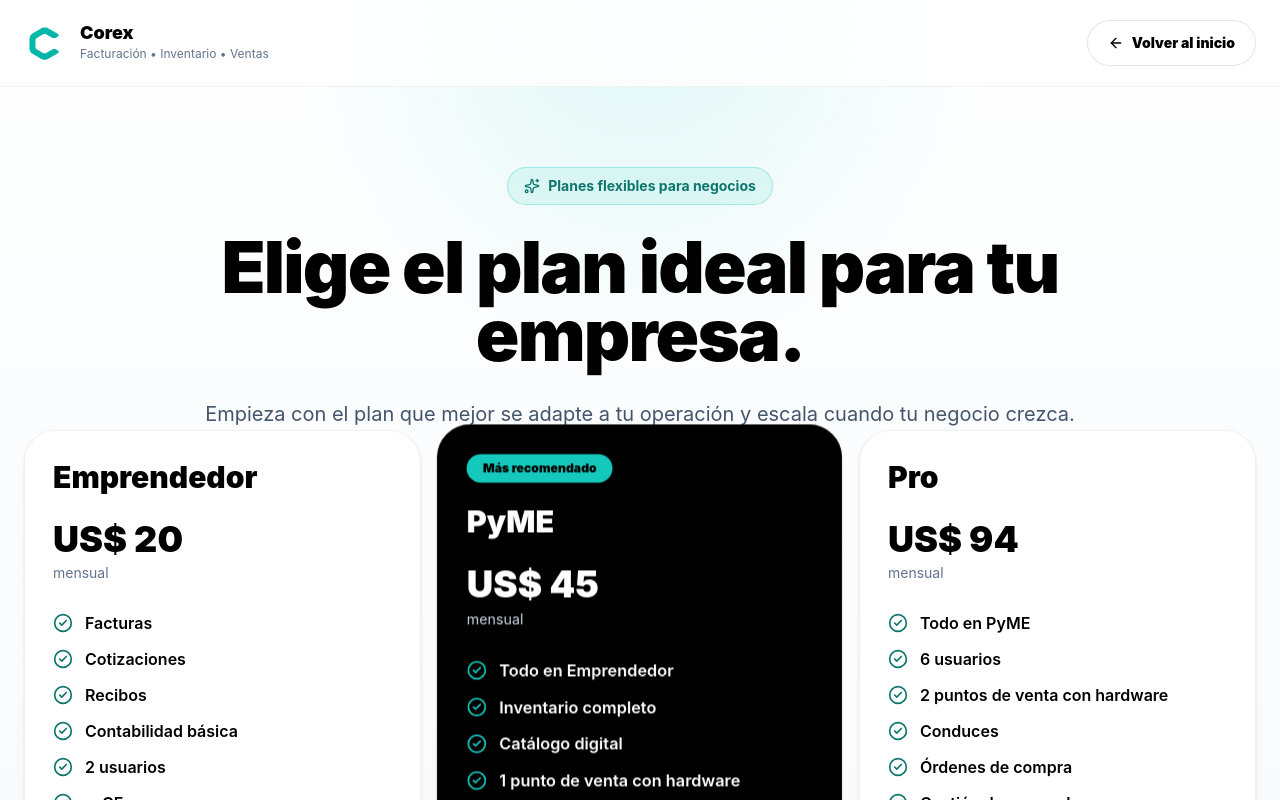
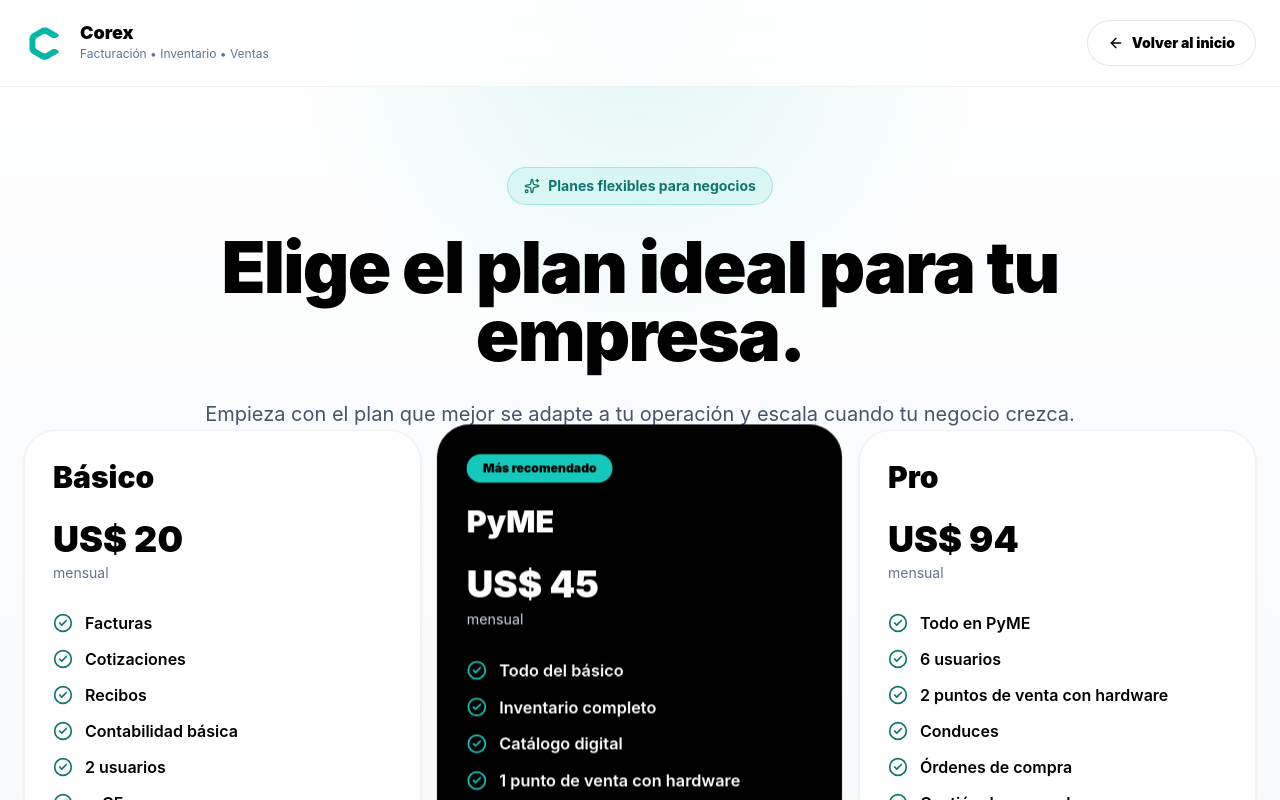
Before and after one commit to epicadrd/landing-page-corex, a React (Vite) app: page /planes in a window 1280 px wide. Shown: the top 800 px of the page. Built offline with nearby package versions, Linux system fonts and the light colour scheme.

Commit message:
Actualizando nombre de plan emprendedor a plan basico

```diff
--- a/src/pages/PlansPage.jsx
+++ b/src/pages/PlansPage.jsx
@@ -77,7 +77,7 @@ export default function PlansPage() {
           <div className="grid md:grid-cols-3 gap-5">
                      {[
                          [
-                           "Emprendedor",
+                           "Básico",
                            "US$ 20",
                            [
                              "Facturas",
@@ -92,7 +92,7 @@ export default function PlansPage() {
                            "PyME",
                            "US$ 45",
                            [
-                             "Todo en Emprendedor",
+                             "Todo del básico",
                              "Inventario completo",
                              "Catálogo digital",
                              "1 punto de venta con hardware",
```
